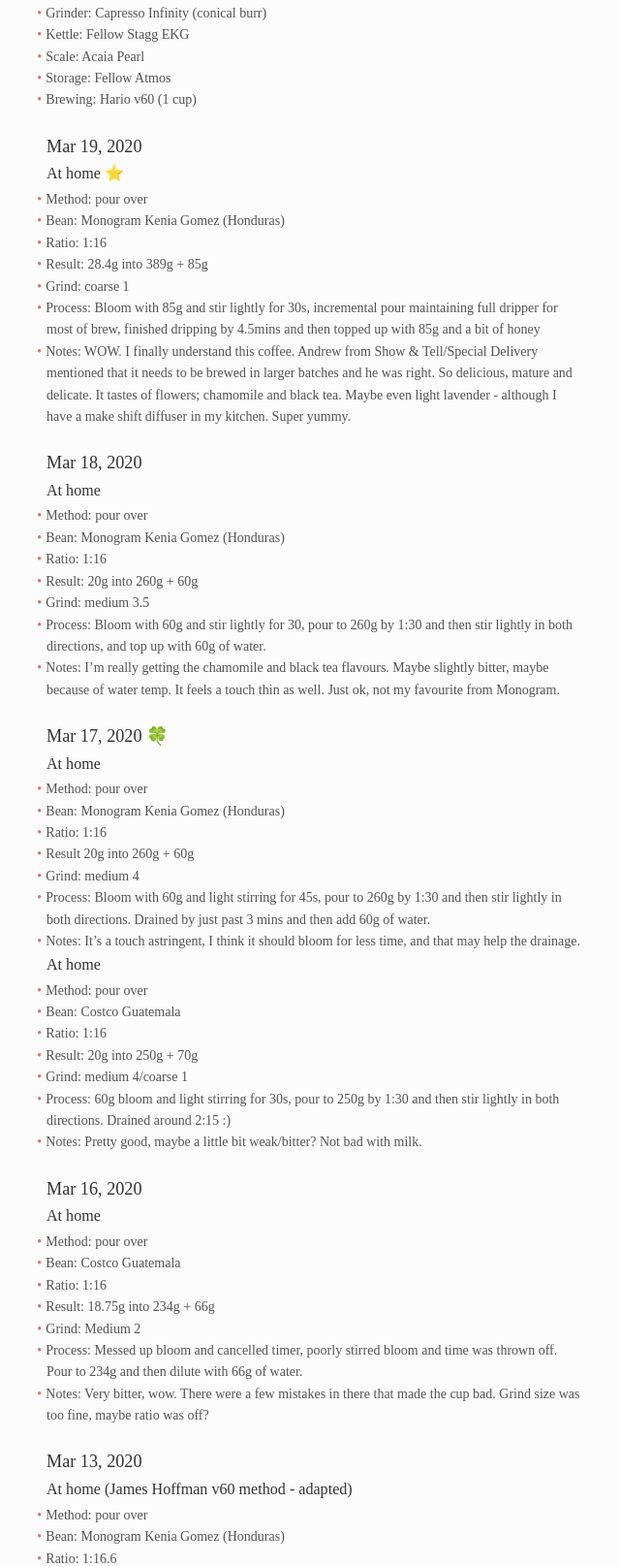
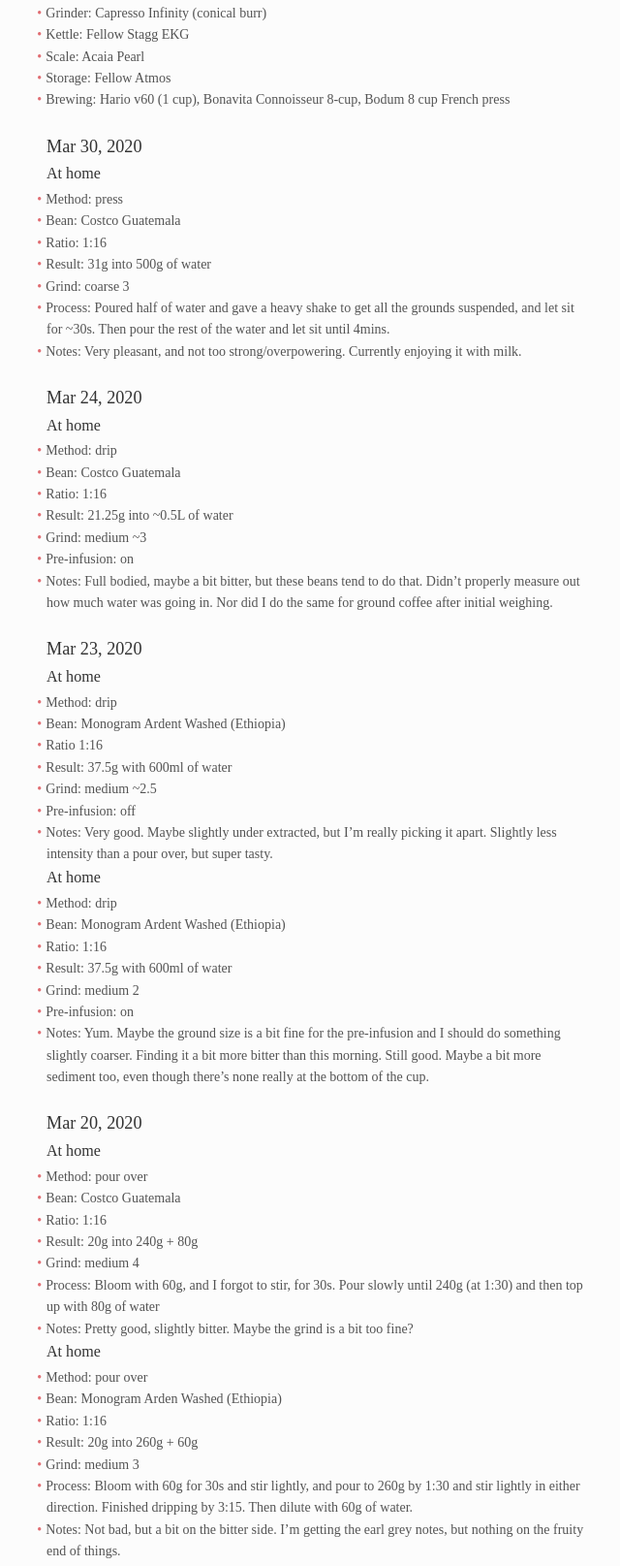
Before and after one commit to kingscott/coffee, a plain HTML site: page index.html in a window 1280 px wide. Shown: the part 188-1803 px from the top of the page at 97% size, without its empty margins (314-954 px from the left). Drawn offline with Linux system fonts and the light colour scheme.

Commit message:
New coffee journal 30/03/2020

```diff
--- a/index.html
+++ b/index.html
@@ -6,8 +6,8 @@
         <meta name="viewport" content="width=device-width, initial-scale=1">
         <meta name="bear-note-unique-identifier" content="11B7E0E4-18D3-48A3-A859-B85EEC02CBA6-4579-0000A51B87B2F8F2"
         <meta name="created" content="2020-01-03T11:31:28-0500"/>
-        <meta name="modified" content="2020-03-19T11:08:07-0400"/>
-        <meta name="tags" content="life/food, life/food/coffee, life"/>
+        <meta name="modified" content="2020-03-30T10:35:45-0400"/>
+        <meta name="tags" content="life/food, life, life/food/coffee"/>
         <meta name="last device" content="scott.king-mac2"/>
     </head>
     <body>
@@ -22,7 +22,69 @@
 </li><li>Kettle: Fellow Stagg EKG
 </li><li>Scale: Acaia Pearl
 </li><li>Storage: Fellow Atmos
-</li><li>Brewing: Hario v60 (1 cup)
+</li><li>Brewing: Hario v60 (1 cup), Bonavita Connoisseur 8-cup, Bodum 8 cup French press
+</li></ul>
+<br>
+<h2 id="Mar 30, 2020">Mar 30, 2020</h2>
+<h3 id="At home">At home</h3>
+<ul><li>Method: press
+</li><li>Bean: Costco Guatemala
+</li><li>Ratio: 1:16
+</li><li>Result: 31g into 500g of water
+</li><li>Grind: coarse 3
+</li><li>Process: Poured half of water and gave a heavy shake to get all the grounds suspended, and let sit for ~30s. Then pour the rest of the water and let sit until 4mins.
+</li><li>Notes: Very pleasant, and not too strong/overpowering. Currently enjoying it with milk.
+</li></ul>
+<br>
+<h2 id="Mar 24, 2020">Mar 24, 2020</h2>
+<h3 id="At home">At home</h3>
+<ul><li>Method: drip
+</li><li>Bean: Costco Guatemala
+</li><li>Ratio: 1:16
+</li><li>Result: 21.25g into ~0.5L of water
+</li><li>Grind: medium ~3
+</li><li>Pre-infusion: on
+</li><li>Notes: Full bodied, maybe a bit bitter, but these beans tend to do that. Didn’t properly measure out how much water was going in. Nor did I do the same for ground coffee after initial weighing.
+</li></ul>
+<br>
+<h2 id="Mar 23, 2020">Mar 23, 2020</h2>
+<h3 id="At home">At home</h3>
+<ul><li>Method: drip
+</li><li>Bean: Monogram Ardent Washed (Ethiopia)
+</li><li>Ratio 1:16
+</li><li>Result: 37.5g with 600ml of water
+</li><li>Grind: medium ~2.5
+</li><li>Pre-infusion: off
+</li><li>Notes: Very good. Maybe slightly under extracted, but I’m really picking it apart. Slightly less intensity than a pour over, but super tasty.
+</li></ul>
+<h3 id="At home">At home</h3>
+<ul><li>Method: drip
+</li><li>Bean: Monogram Ardent Washed (Ethiopia)
+</li><li>Ratio: 1:16
+</li><li>Result: 37.5g with 600ml of water
+</li><li>Grind: medium 2
+</li><li>Pre-infusion: on
+</li><li>Notes: Yum. Maybe the ground size is a bit fine for the pre-infusion and I should do something slightly coarser. Finding it a bit more bitter than this morning. Still good. Maybe a bit more sediment too, even though there’s none really at the bottom of the cup.
+</li></ul>
+<br>
+<h2 id="Mar 20, 2020">Mar 20, 2020</h2>
+<h3 id="At home">At home</h3>
+<ul><li>Method: pour over
+</li><li>Bean: Costco Guatemala
+</li><li>Ratio: 1:16
+</li><li>Result: 20g into 240g + 80g
+</li><li>Grind: medium 4
+</li><li>Process: Bloom with 60g, and I forgot to stir, for 30s. Pour slowly until 240g (at 1:30) and then top up with 80g of water
+</li><li>Notes:  Pretty good, slightly bitter. Maybe the grind is a bit too fine?
+</li></ul>
+<h3 id="At home">At home</h3>
+<ul><li>Method: pour over
+</li><li>Bean: Monogram Arden Washed (Ethiopia)
+</li><li>Ratio: 1:16
+</li><li>Result: 20g into 260g + 60g
+</li><li>Grind: medium 3
+</li><li>Process: Bloom with 60g for 30s and stir lightly, and pour to 260g by 1:30 and stir lightly in either direction. Finished dripping by 3:15. Then dilute with 60g of water.
+</li><li>Notes: Not bad, but a bit on the bitter side. I’m getting the earl grey notes, but nothing on the fruity end of things.
 </li></ul>
 <br>
 <h2 id="Mar 19, 2020">Mar 19, 2020</h2>
```
